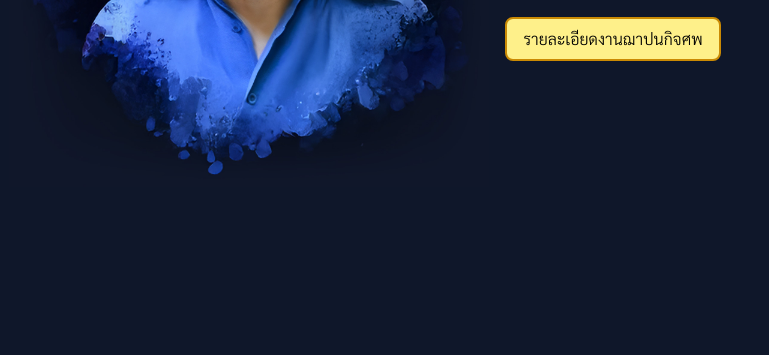
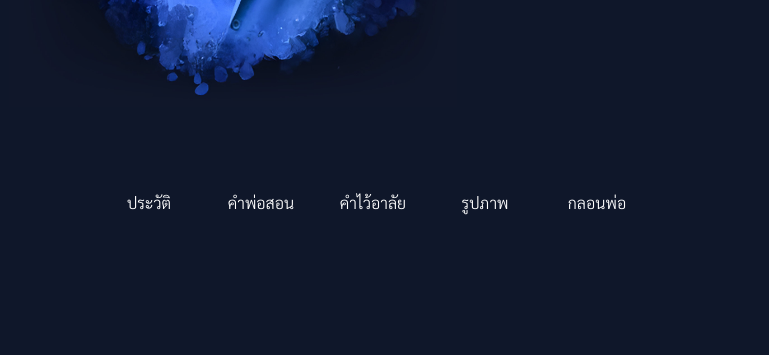
Before and after one commit to artt/nopporn-memorial, an Astro site: page / in a window 1280 px wide. Shown: the part 445-800 px from the top of the page, without its empty margins (267-1036 px from the left). Built offline with nearby package versions, Linux system fonts and the light colour scheme; Astro itself is replaced by a stand-in of ours.

Commit message:
add links

```diff
--- /dev/null
+++ b/src/components/Button.astro
@@ -0,0 +1,6 @@
+---
+const { label, href } = Astro.props
+---
+<a href={href} class="bg-yellow-200 text-black px-4 py-2 rounded-lg border-2 border-yellow-600">
+  {label}
+</a>
--- /dev/null
+++ b/src/components/NavCard.astro
@@ -0,0 +1,8 @@
+---
+const { label, href } = Astro.props
+---
+<div class="sm:h-24 sm:w-24 flex items-center justify-center">
+  <a href={href}>
+    {label}
+  </a>
+</div>
--- a/src/layouts/MarkdownLayout.astro
+++ b/src/layouts/MarkdownLayout.astro
@@ -1,4 +1,5 @@
 ---
+import Button from "../components/Button.astro";
 import Layout from "./Layout.astro";
 
 const { title, subtitle } = Astro.props
@@ -12,5 +13,8 @@
       }
     </div>
     <slot />
+    <div class="mt-8 flex justify-center">
+      <Button href="/" label="หน้าหลัก" />
+    </div>
   </div>
 </Layout>
--- /dev/null
+++ b/src/pages/gallery.astro
@@ -0,0 +1,10 @@
+---
+import MarkdownLayout from "../layouts/MarkdownLayout.astro";
+
+
+---
+<MarkdownLayout
+  title="รูปภาพ"
+>
+
+</MarkdownLayout>
--- a/src/pages/index.astro
+++ b/src/pages/index.astro
@@ -2,12 +2,23 @@
 import Layout from '../layouts/Layout.astro'
 import coverImage from '../images/cover.jpg'
 import { Image } from 'astro:assets'
+import NavCard from '../components/NavCard.astro'
+import Button from '../components/Button.astro'
+
+const links = [
+  { label: 'ประวัติ', href: '/life' },
+  { label: 'คำพ่อสอน', href: '/teachings' },
+  { label: 'คำไว้อาลัย', href: '/tributes' },
+  { label: 'รูปภาพ', href: '/gallery' },
+  { label: 'กลอนพ่อ', href: '/poem' },
+]
 ---
 
 <Layout>
   <div class="flex flex-col items-center justify-center h-screen">
+    <div>
       <div class="flex flex-col lg:flex-row items-center">
-      <Image src={coverImage} alt="cover" class="w-4/5 max-h-[60vh] mb-4 object-contain" />
+        <Image src={coverImage} alt="cover" class="w-3/5 min-w-[250px] sm:w-4/5 max-h-[60vh] mb-4 object-contain" />
         <div class="lg:w-6/12">
           <div class="font-flourished text-center">
             <p class="text-4xl mb-4">นายนพพร สุวรรณิก</p>
@@ -17,12 +28,16 @@
             </p>
           </div>
           <div class="mt-8 flex justify-center">
-          <a href="/funeral" class="bg-yellow-200 text-black px-4 py-2 rounded-lg border-2 border-yellow-600">
-            รายละเอียดงานฌาปนกิจศพ
-          </a>
+            <Button href="/funeral" label="รายละเอียดงานฌาปนกิจศพ" />
           </div>
         </div>
       </div>
     </div>
+    <div class="grid grid-cols-1 sm:grid-cols-5 gap-4 mt-8">
+      {links.map((link) => (
+        <NavCard {...link} />
+      ))}
+    </div>
+  </div>
 
 </Layout>
--- a/src/styles/global.css
+++ b/src/styles/global.css
@@ -3,7 +3,6 @@
   src: url('/fonts/Sarabun-Light.woff2') format('woff2');
   font-weight: normal;
   font-style: normal;
-  font-display: swap;
 }
 
 @font-face {
@@ -11,7 +10,6 @@
   src: url('/fonts/Sarabun-LightItalic.woff2') format('woff2');
   font-weight: normal;
   font-style: italic;
-  font-display: swap;
 }
 
 @font-face {
@@ -19,7 +17,6 @@
   src: url('/fonts/Sarabun-Bold.woff2') format('woff2');
   font-weight: bold;
   font-style: normal;
-  font-display: swap;
 }
 
 @font-face {
@@ -27,7 +24,6 @@
   src: url('/fonts/Sarabun-BoldItalic.woff2') format('woff2');
   font-weight: bold;
   font-style: italic;
-  font-display: swap;
 }
 
 @font-face {
@@ -35,7 +31,6 @@
   src: url('/fonts/Charmonman-Regular.woff2') format('woff2');
   font-weight: normal;
   font-style: normal;
-  font-display: swap;
 }
 
 @font-face {
@@ -43,7 +38,6 @@
   src: url('/fonts/Charmonman-Bold.woff2') format('woff2');
   font-weight: bold;
   font-style: normal;
-  font-display: swap;
 }
 
 html,
```
Lines whose indentation alone changed are shown as unchanged.
